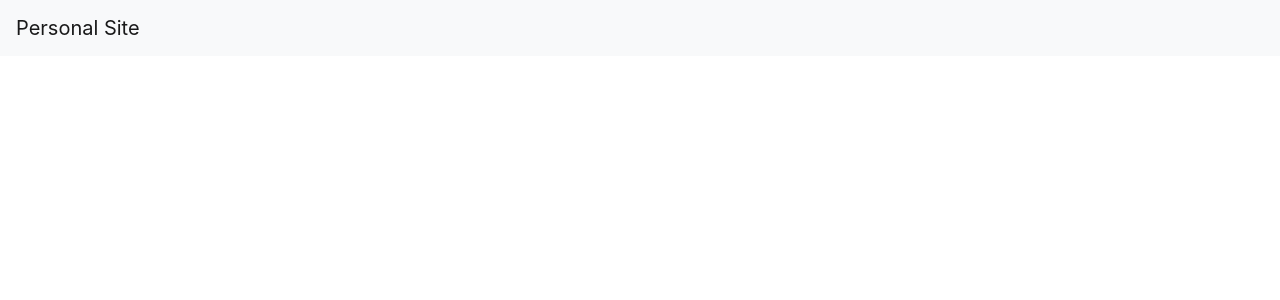
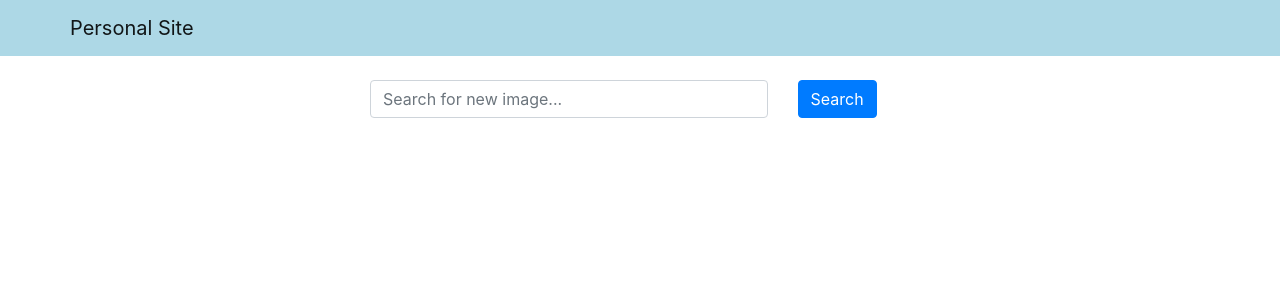
Before and after one commit to krocellx/personal_site_react, a React (Create React App) app in the folder frontend/: page / in a window 1280 px wide. Shown: the top 300 px of the page. Built offline with nearby package versions, Linux system fonts and the light colour scheme.

Commit message:
controlled search component

```diff
--- a/frontend/src/App.js
+++ b/frontend/src/App.js
@@ -1,10 +1,22 @@
+import { useState } from 'react';
 import 'bootstrap/dist/css/bootstrap.min.css';
 import Header from './components/Header';
+import Search from './components/Search';
+
+
 
 function App() {
+  const [word, setWord] = useState('');
+
+  const handleSearchSubmit = (e) => {
+    e.preventDefault();
+    console.log(word);
+  }
+
   return (
     <div>
       <Header title="Personal Site"/>
+      <Search word={word} setWord={setWord} handleSubmit={handleSearchSubmit} />
     </div>
   );
 };
--- a/frontend/src/components/Header.js
+++ b/frontend/src/components/Header.js
@@ -1,10 +1,16 @@
 import React from 'react';
-import { Navbar } from 'react-bootstrap';
+import { Navbar, Container } from 'react-bootstrap';
+
+const navbarStyle = {
+    backgroundColor: 'lightblue'
+};
 
 const Header = ({ title }) => {
     return(
-        <Navbar bg="light" variant="light">
-            <Navbar.Brand href="/">{title}</Navbar.Brand>
+        <Navbar style={navbarStyle} variant="light">
+            <Container>
+                <Navbar.Brand href="/">{title}</Navbar.Brand>
+            </Container>
         </Navbar>
     )
 };
--- /dev/null
+++ b/frontend/src/components/Search.js
@@ -0,0 +1,31 @@
+import React from 'react';
+import { Form, Container, Row, Col , Button} from 'react-bootstrap';
+
+const Search = ({ word, setWord, handleSubmit }) => {
+    return (
+        <Container className="mt-4">
+            <Row className="justify-content-center">
+                <Col xs={12} md={8} lg={6}>
+                    <Form onSubmit={handleSubmit}>
+                        <Row>
+                            <Col xs={9}>
+                                <Form.Control
+                                    type="text"
+                                    value={word}
+                                    onChange={(e) => setWord(e.target.value)}
+                                    placeholder="Search for new image..."
+                                />
+                            </Col>
+                            <Col>
+                                <Button variant="primary" type="submit">Search</Button>
+                            </Col>
+                        </Row>
+                    </Form>
+                </Col>
+            </Row>
+        </Container>
+    );
+
+};
+
+export default Search;
```
